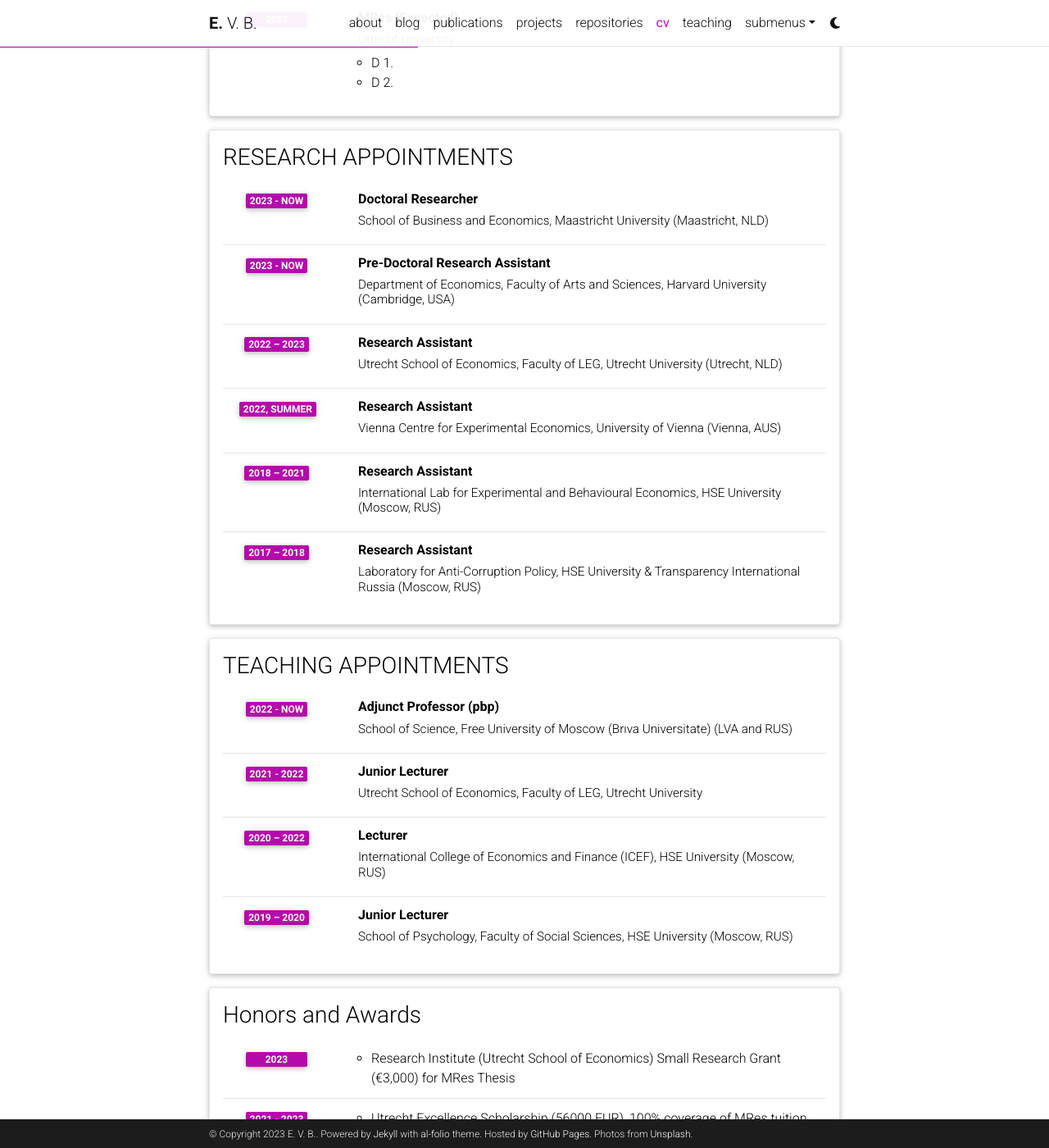
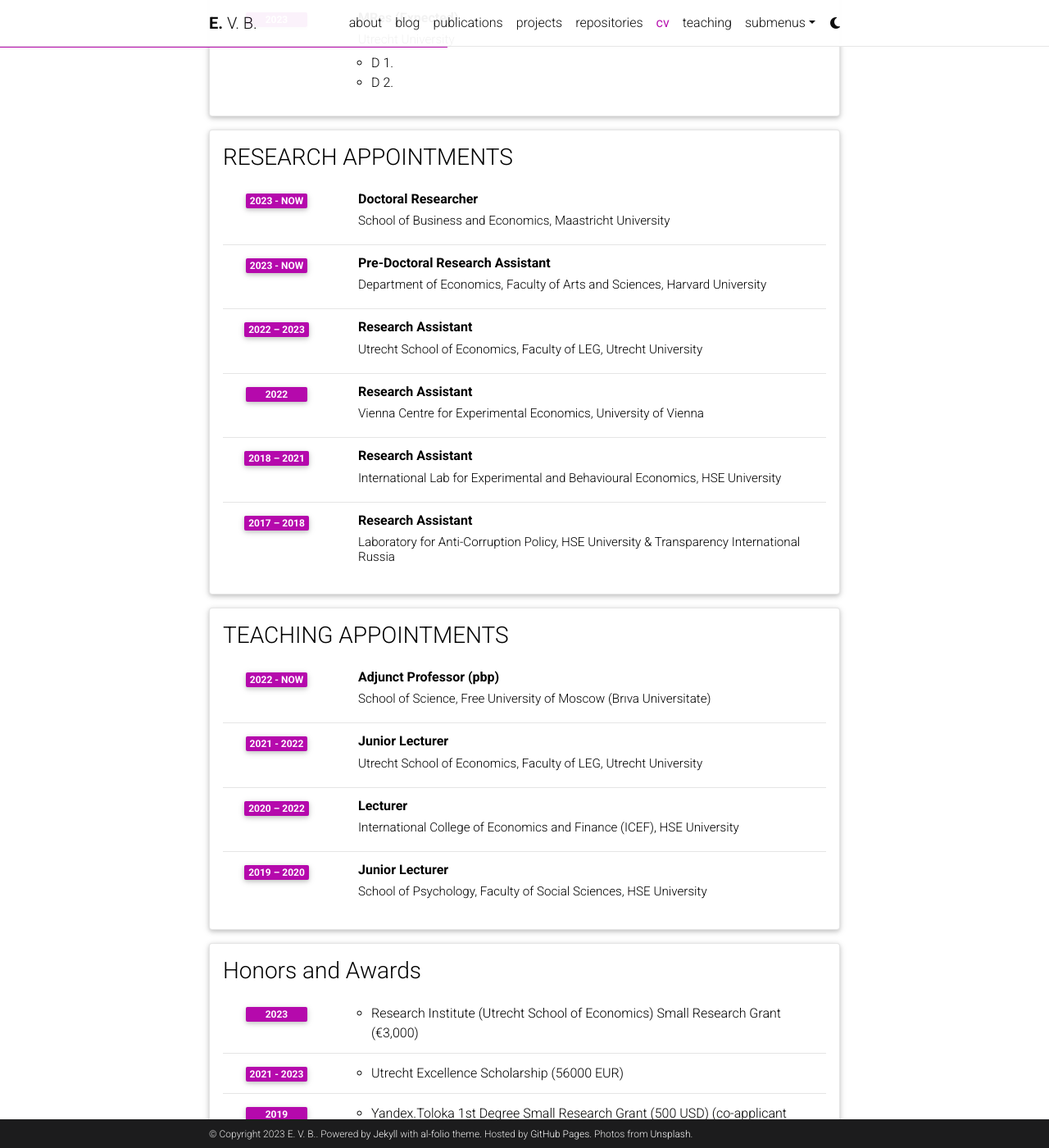
Before and after one commit to egorbronnikov/egorbronnikov.github.io, a Jekyll site: the page built from _pages/cv.md, in a window 1280 px wide and 1400 px high, scrolled down 622 px. Shown: the whole window at 82% size. Built offline with Jekyll 4.4.1, drawn with Linux system fonts in a browser that asks for light colours; comment, search, counter and statistics services are not loaded; a style sheet for code colours, icons or effects is not loaded; some of the changed text lies outside the part shown.

Commit message:
Update cv.yml

```diff
--- a/_data/cv.yml
+++ b/_data/cv.yml
@@ -9,7 +9,7 @@
   type: time_table
   contents:
     - title: PhD
-      institution: Maastricht University (NLD)
+      institution: Maastricht University
       year: 2023 - now
       description:
         - Description 1.
@@ -29,40 +29,40 @@
   type: time_table
   contents:
     - title: Doctoral Researcher
-      institution: School of Business and Economics, Maastricht University (Maastricht, NLD)
+      institution: School of Business and Economics, Maastricht University
       year: 2023 - now
     - title: Pre-Doctoral Research Assistant
-      institution: Department of Economics, Faculty of Arts and Sciences, Harvard University (Cambridge, USA)
+      institution: Department of Economics, Faculty of Arts and Sciences, Harvard University
       year: 2023 - now
     - title: Research Assistant
-      institution: Utrecht School of Economics, Faculty of LEG, Utrecht University (Utrecht, NLD)
+      institution: Utrecht School of Economics, Faculty of LEG, Utrecht University
       year: 2022 – 2023
       description:
     - title: Research Assistant
-      institution: Vienna Centre for Experimental Economics, University of Vienna (Vienna, AUS)
-      year: 2022, summer
+      institution: Vienna Centre for Experimental Economics, University of Vienna
+      year: 2022
     - title: Research Assistant
-      institution: International Lab for Experimental and Behavioural Economics, HSE University (Moscow, RUS)
+      institution: International Lab for Experimental and Behavioural Economics, HSE University
       year: 2018 – 2021
     - title: Research Assistant
-      institution: Laboratory for Anti-Corruption Policy, HSE University & Transparency International Russia (Moscow, RUS)
+      institution: Laboratory for Anti-Corruption Policy, HSE University & Transparency International Russia
       year: 2017 – 2018
 
 - title: TEACHING APPOINTMENTS
   type: time_table
   contents:
     - title: Adjunct Professor (pbp)
-      institution: School of Science, Free University of Moscow (Brıva Universitate) (LVA and RUS)
+      institution: School of Science, Free University of Moscow (Brıva Universitate)
       year: 2022 - now
     - title: Junior Lecturer
       institution: Utrecht School of Economics, Faculty of LEG, Utrecht University
       year: 2021 - 2022
     - title: Lecturer
-      institution: International College of Economics and Finance (ICEF), HSE University (Moscow, RUS)
+      institution: International College of Economics and Finance (ICEF), HSE University
       year: 2020 – 2022
       description:
     - title: Junior Lecturer
-      institution: School of Psychology, Faculty of Social Sciences, HSE University (Moscow, RUS)
+      institution: School of Psychology, Faculty of Social Sciences, HSE University
       year: 2019 – 2020
 
 - title: Honors and Awards
@@ -70,10 +70,10 @@
   contents:
     - year: 2023
       items:
-        - Research Institute (Utrecht School of Economics) Small Research Grant (€3,000) for MRes Thesis
+        - Research Institute (Utrecht School of Economics) Small Research Grant (€3,000)
     - year: 2021 - 2023
       items:
-        - Utrecht Excellence Scholarship (56000 EUR), 100% coverage of MRes tuition fee and living expenses
+        - Utrecht Excellence Scholarship (56000 EUR)
     - year: 2019
       items:
         - Yandex.Toloka 1st Degree Small Research Grant (500 USD) (co-applicant with Varvara Ushakova)
@@ -88,7 +88,7 @@
         - (Increased) National Academic Scholarship (2500 EUR)
     - year: 2015 - 2019
       items:
-        - Federal National-funded Grant (22000 EUR), 100% coverage of BSc tuition fees
+        - Federal National-funded Grant (22000 EUR)
     - year: 2017
       items:
         - First Prize in project competition at 4th Summer School for Anti-Corruption Policy
```
